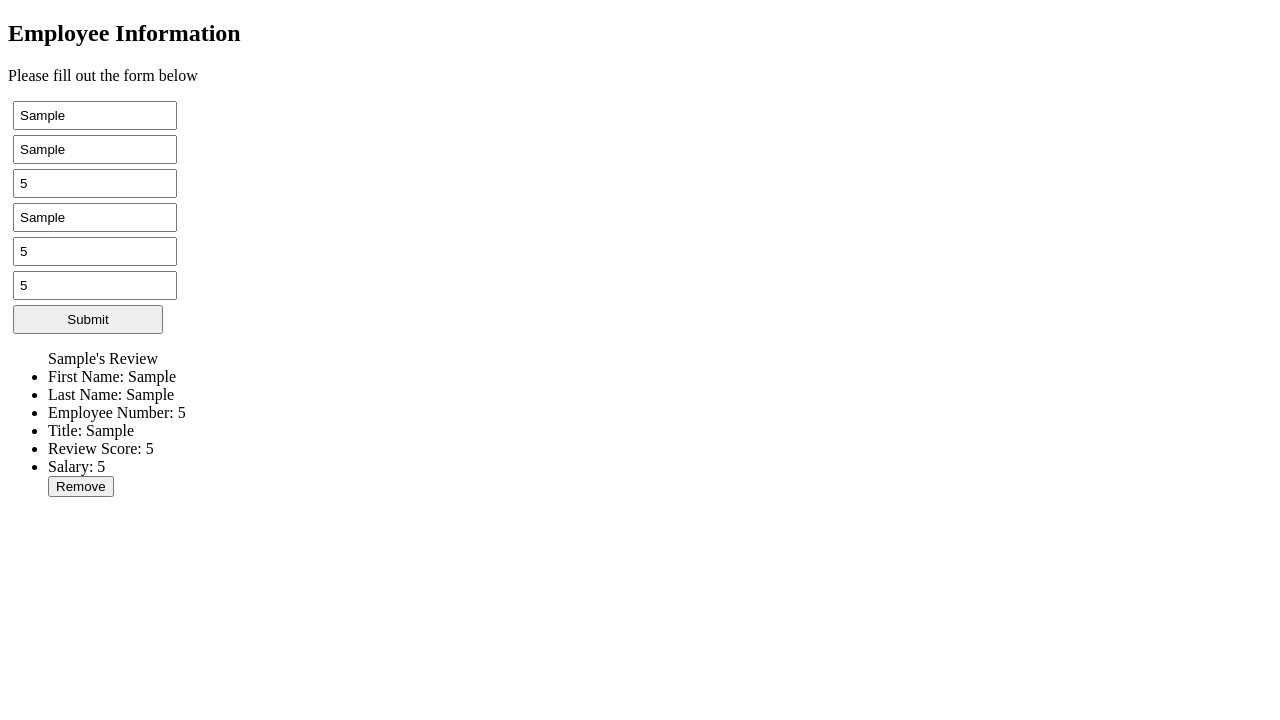
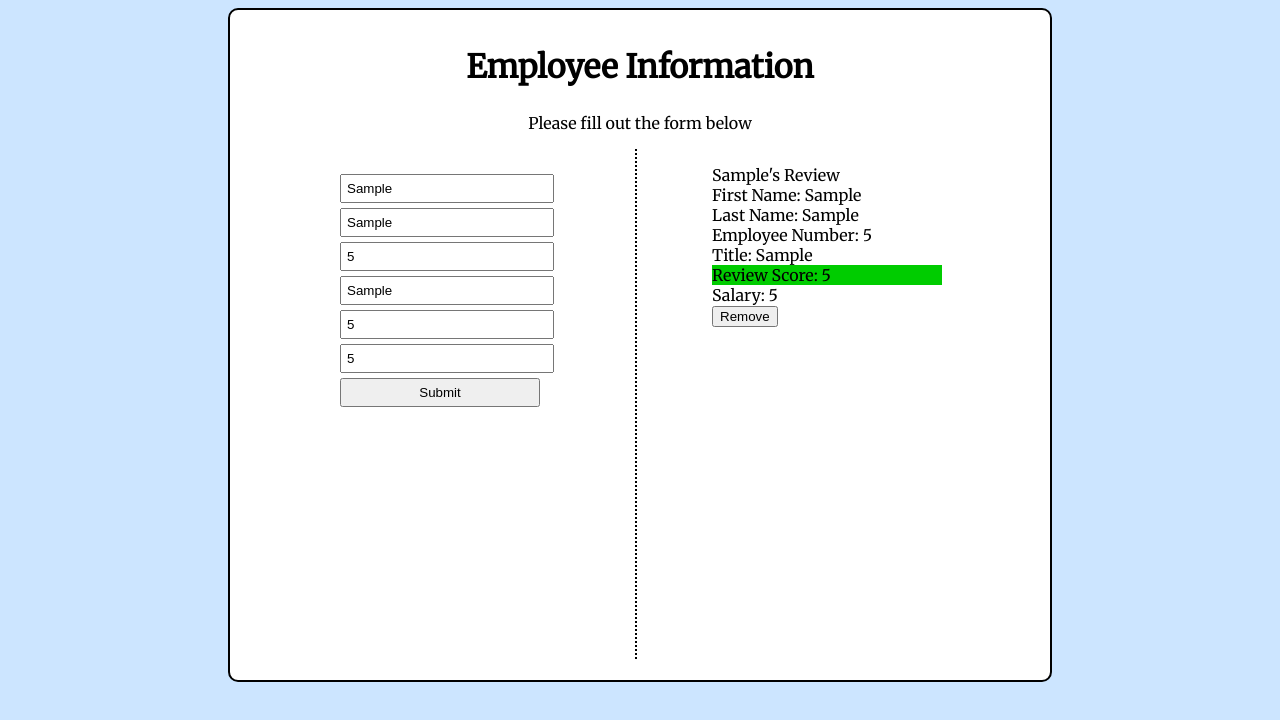
Before and after one commit to cwklausing/weekend_challenge_01, a plain HTML site: page index.html in a window 1280 px wide. Both pictures are taken after typing "Sample", "Sample", "5", "Sample", "5", "5" into the empty fields and a click on the input "Submit". Drawn offline with nearby package versions, Linux system fonts and the light colour scheme.

Commit message:
jQuery and style updates, basic challenge complete \!

```diff
--- a/index.html
+++ b/index.html
@@ -3,8 +3,10 @@
 <head>
 	<title>Weekend Challenge 1</title>
 	<link href="styles.css" rel="stylesheet"></link>
+	<link href='https://fonts.googleapis.com/css?family=Merriweather' rel='stylesheet' type='text/css'>
 </head>
 <body>
+<div class = "center">
 	<h2>Employee Information</h2>
 	<p>Please fill out the form below</p>
 
@@ -25,5 +27,6 @@
 
 	<script src="https://code.jquery.com/jquery-2.1.4.js"></script>
 	<script src="script.js"></script>
+</div>
 </body>
 </html>
--- a/script.js
+++ b/script.js
@@ -13,15 +13,38 @@ $(function() {
 			var elem2 = submission[i].name;
 			var $li = $('<li>');
 			$li.text(elem2 + ": " + elem);
+			if (elem2 === 'Review Score') {
+				switch (elem) {
+					case '0':
+						$li.addClass("rating0");
+						break;
+					case '1':
+						$li.addClass("rating1");
+						break;
+					case '2':
+						$li.addClass("rating2");
+						break;
+					case '3':
+						$li.addClass("rating3");
+						break;
+					case '4':
+						$li.addClass("rating4");
+						break;
+					case '5':
+						$li.addClass("rating5");
+						break;
+					default:
+						alert("Please enter a number between 0 and 5");
+				}
+			};
 			$('ul:last').append($li);
-		}
+		};
+
 		$button = $('<button>');
 		$button.text('Remove');
 		$('ul:last').append($button);
 	});
 
-
-//Why is this not working?!?!
 	$('section').on('click', 'button', function() {
 		$(this).closest('ul').remove();
 	});
--- a/styles.css
+++ b/styles.css
@@ -1,6 +1,35 @@
+body {
+	background-color: #cce5ff;
+	font-family: 'Merriweather', serif;;
+}
+
+.center {
+	background-color: white;
+	width: 800px;
+	height: 650px;
+	padding: 10px;
+	margin: 0 auto;
+	border: 2px solid black;
+	border-radius: 10px;
+}
+
+h2, p {
+	text-align: center;
+}
+
+h2 {
+	font-size: 2em;
+}
+
 form {
-	width: 150px;
+	width: 200px;
+	height: 470px;
+	padding: 20px;
+	padding-right: 100px;
+	margin: 0 20px 20px 75px;
 	display: inline;
+	float: left;
+	border-right: 2px dotted;
 }
 
 form input {
@@ -11,6 +40,33 @@ form input {
 }
 
 section {
-	display: inline;
-	width: 400px;
+	padding-left: 15px;
+	width: 270px;
+	height: 500px;
+	overflow: scroll;
 }
+
+ul, li {
+	list-style: none;
+	width: inherit;
+}
+
+.rating0, .rating1 {
+	background-color: #ff0000;
+}
+
+.rating2 {
+	background-color: #ff6600;
+}
+
+.rating3 {
+	background-color: #ffff80;
+}
+
+.rating4 {
+	background-color: #ccff66;
+}
+
+.rating5 {
+	background-color: #00cc00;
+}
```
